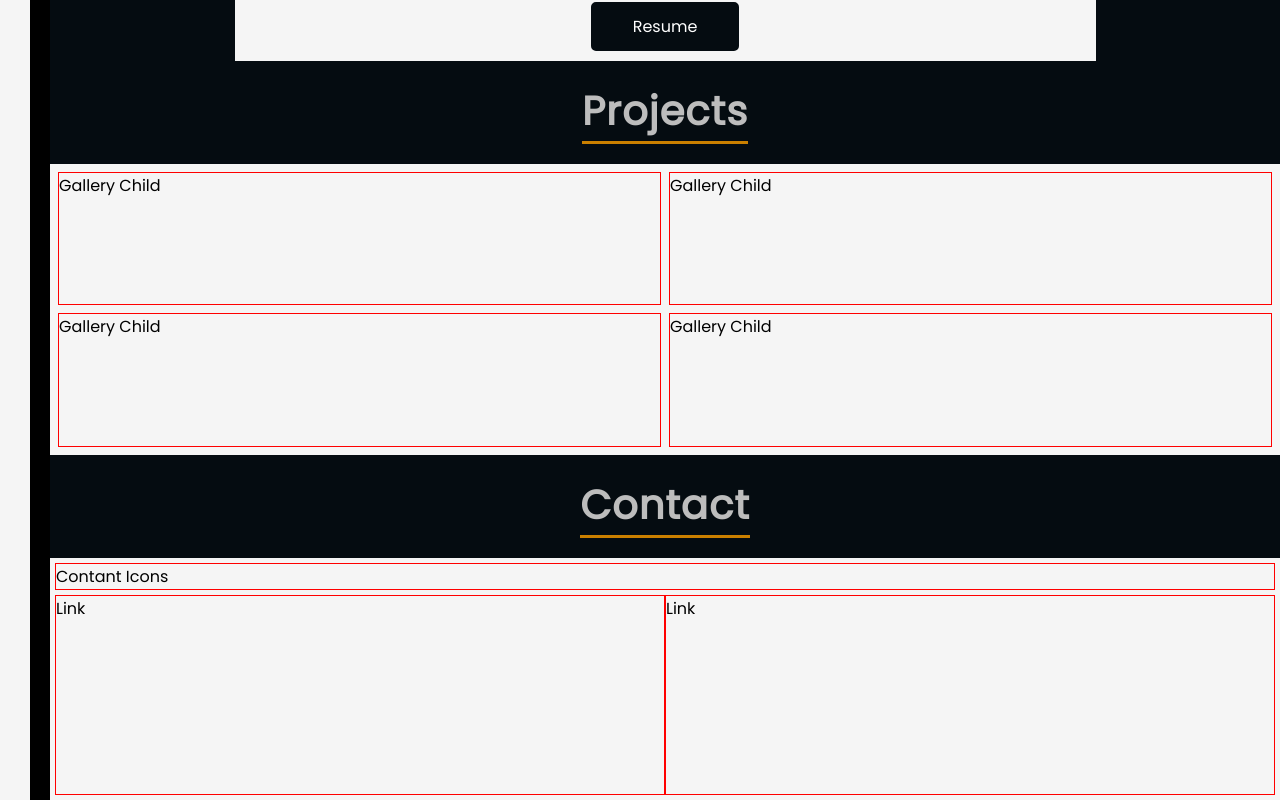
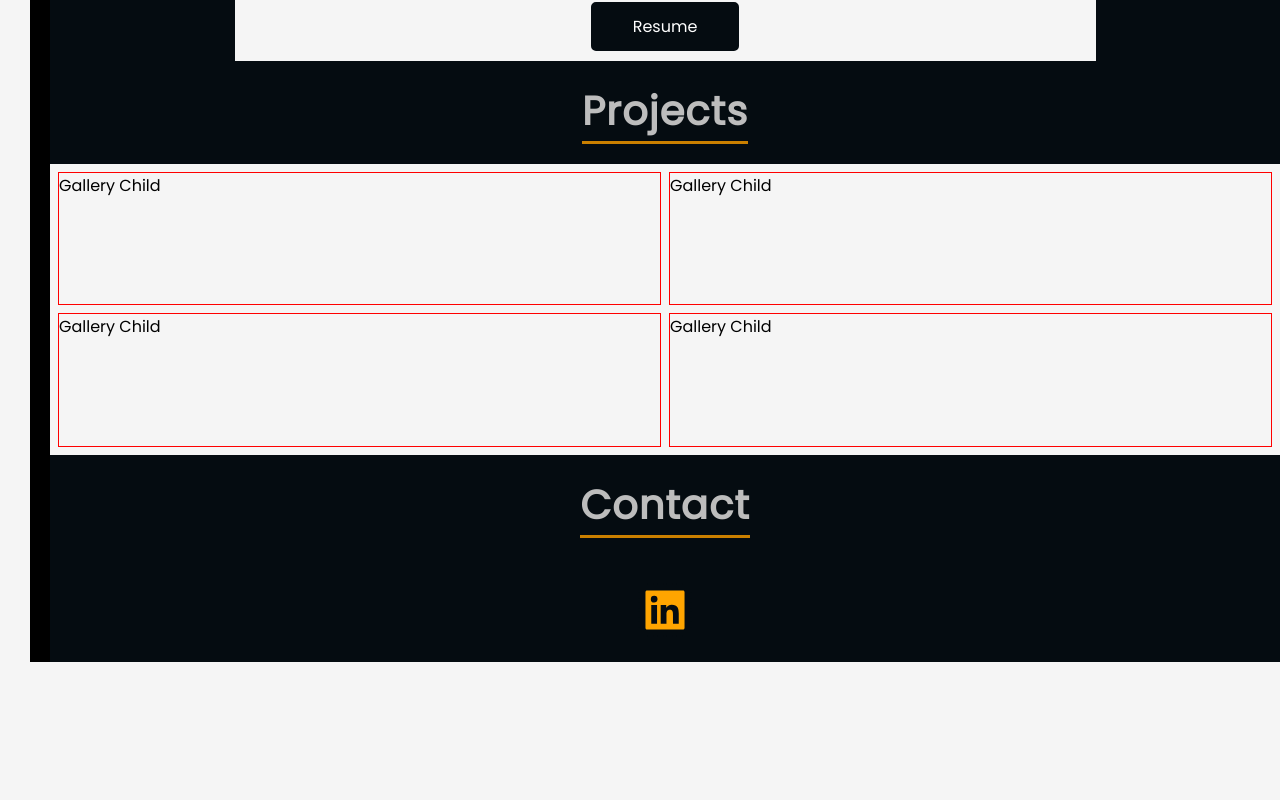
Before and after one commit to bchh325/mech-portfolio, a React (Create React App) app: page / in a window 1280 px wide. Shown: the part 2220-3020 px from the top of the page. After the commit the page ends 2882 px from the top, so only its background shows below. Built offline with nearby package versions, Linux system fonts and the light colour scheme.

Commit message:
added functionality / styling

```diff
--- a/src/App.js
+++ b/src/App.js
@@ -22,15 +22,15 @@ function App() {
         <div className={`${styles.childcontainer}`}>
           <Information />
           <div className="section-title">
-            <span>Resume</span>
+            <span id="resume">Resume</span>
           </div>
           <Resume />
           <div className="section-title">
-            <span>Projects</span>
+            <span id="projects">Projects</span>
           </div>
           <ProjContainer />
           <div className="section-title">
-            <span>Contact</span>
+            <span id="contact">Contact</span>
           </div>
           <Contact />
         </div>
--- a/src/components/Contact.jsx
+++ b/src/components/Contact.jsx
@@ -1,14 +1,22 @@
-import React from 'react'
+import React, { useState } from 'react'
 import styles from './Contact.module.css'
+import { AiFillLinkedin } from 'react-icons/ai'
+import useOpenLink from './hooks/useOpenLink'
 
 export default function Contact() {
+    const [contacts, setContacts] = useState({
+        linkedin: "https://www.linkedin.com/in/ericorodriguez/"
+    })
+
     return (
         <div className={styles.contact}>
-            <div className={styles.icons}>Contant Icons</div>
-            <div className={styles.contactlinks}>
+            <div className={styles.icons}>
+                <span onClick={useOpenLink(contacts.linkedin)}><AiFillLinkedin color={"orange"} size={50}/></span>
+            </div>
+            {/* <div className={styles.contactlinks}>
                 <div className={styles.link}>Link</div>
                 <div className={styles.link}>Link</div>
-            </div>
+            </div> */}
         </div>
     )
 }
--- a/src/components/Contact.module.css
+++ b/src/components/Contact.module.css
@@ -1,4 +1,5 @@
 .contact {
+    background-color: #050C11;
     padding: 5px;
     display: flex;
     flex-direction: column;
@@ -12,13 +13,57 @@
 }
 
 .icons {
-    border: 1px solid red;
+    display: flex;
+    padding: 20px 0px;
+    justify-content: center;
+    align-items: center;
+}
+
+.icons span {
+    border: 2px dashed;
+    display: flex;
+    justify-content: center;
+    align-items: center;
+    animation-name: color-change-default;
+    animation-duration: 0.15s;
+    animation-fill-mode: forwards;
+    -webkit-transition: transform 0.35s cubic-bezier(0.5, 0.25, 0, 1);
+    -moz-transition: transform 0.35s cubic-bezier(0.5, 0.25, 0, 1);
+    -o-transition: transform 0.35s cubic-bezier(0.5, 0.25, 0, 1);
+    transition: transform 0.35s cubic-bezier(0.5, 0.25, 0, 1);
+}
+
+.icons span:hover {
+    transform: translateY(-5px);
+    cursor: pointer;
+    animation-name: color-change;
+    animation-duration: 0.15s;
+    animation-fill-mode: forwards;
 }
 
 .link {
     border: 1px solid red;
 }
 
+@keyframes color-change {
+    from {
+        border-color: #050C11;
+    }
+
+    to {
+        border-color: white;
+    }
+}
+
+@keyframes color-change-default {
+    from {
+        border-color: white;
+    }
+
+    to {
+        border-color: #050C11;
+    }
+}
 
 @media screen and (max-width: 760px) {
     .contactlinks {
--- a/src/components/Information.jsx
+++ b/src/components/Information.jsx
@@ -3,7 +3,7 @@ import styles from './Information.module.css'
 
 export default function Information() {
     return (
-        <div className={styles.information}>
+        <div id="about-me" className={styles.information}>
             <div className={styles.background} />
             <div className={`${styles.infochild} ${styles.hide} ${styles.fadeIn} ${styles.delayOne}`}>
                 <span className={styles.default}>John <span className={styles.highlight}>Doe</span></span>
--- a/src/components/Resume.jsx
+++ b/src/components/Resume.jsx
@@ -1,6 +1,7 @@
 import React, { useState } from 'react'
 import styles from './Resume.module.css'
 import { RxDotFilled } from 'react-icons/rx'
+import useOpenLink from './hooks/useOpenLink'
 
 export default function Resume() {
     const [info, setInfo] = useState([
@@ -25,23 +26,9 @@ export default function Resume() {
 
     const [resume, setResume] = useState("https://docs.google.com/document/d/1AiBqoQfcB8W8wMLAfTVGSDHAjhJYq4G7kDbGbJPeRZA/edit")
 
-    const clickHandler = () => {
-        console.log("test click")
-    }
-
-    const openInNewTab = (url) => {
-        const newWindow = window.open(url, '_blank', 'noopener,noreferrer')
-        if (newWindow) newWindow.opener = null
-      }
-
-      const onClickUrl = (url) => {
-        console.log("url('" + info.img + "')")
-        return () => openInNewTab(url)
-      }
-
     return (
         <div className={styles.resume}>
-            <div className={styles.resumeBg}/>
+            <div className={styles.resumeBg} />
             <div className={styles.resumegrid}>
                 <div className={styles.resumecol}>
                     <div className={styles.infocontainer}>
@@ -90,7 +77,7 @@ export default function Resume() {
                 </div>
             </div>
             <div className={styles.linkcontainer}>
-                <span onClick={onClickUrl(resume)}className={styles.resumelink}>Resume</span>
+                <span onClick={useOpenLink(resume)} className={styles.resumelink}>Resume</span>
             </div>
         </div>
     )
--- a/src/components/SideNav.jsx
+++ b/src/components/SideNav.jsx
@@ -3,15 +3,22 @@ import { AiOutlineBars } from "react-icons/ai"
 import styles from './SideNav.module.css'
 
 export default function SideNav() {
+  const scrollHandler = (id) => {
+    const element = document.getElementById(id)
+    if (element !== null) {
+      element.scrollIntoView({ behavior: 'smooth' })
+    }
+  }
+
   return (
     <div className={styles.nav}>
     <div className={styles.navcomp}>
       <div className={styles.flexcontainer}>
         <div className={styles.innerflex}>
-          <span className={styles.navlink}>About Me</span>
-          <span className={styles.navlink}>Resume</span>
-          <span className={styles.navlink}>Projects</span>
-          <span className={styles.navlink}>Contact</span>
+          <span onClick={() => { scrollHandler("about-me") }} className={styles.navlink}>About Me</span>
+          <span onClick={() => { scrollHandler("resume") }} className={styles.navlink}>Resume</span>
+          <span onClick={() => { scrollHandler("projects") }} className={styles.navlink}>Projects</span>
+          <span onClick={() => { scrollHandler("contact") }} className={styles.navlink}>Contact</span>
         </div>
         <div className={styles.navbtn}>
           <AiOutlineBars color="white" size={30} />
--- a/src/components/SideNav.module.css
+++ b/src/components/SideNav.module.css
@@ -62,7 +62,7 @@
 }
 
 .navlink:hover {
-    border-right: 4px solid white;
+    border-right: 4px solid #CA8000;
     transform: translateX(10px);
 }
 
--- /dev/null
+++ b/src/components/hooks/useOpenLink.jsx
@@ -0,0 +1,14 @@
+const useOpenLink = url => {
+    const openInNewTab = (url) => {
+        const newWindow = window.open(url, '_blank', 'noopener,noreferrer')
+        if (newWindow) newWindow.opener = null
+    }
+
+    const onClickUrl = (url) => {
+        return () => openInNewTab(url)
+    }
+
+    return onClickUrl(url)
+}
+
+export default useOpenLink;
```
